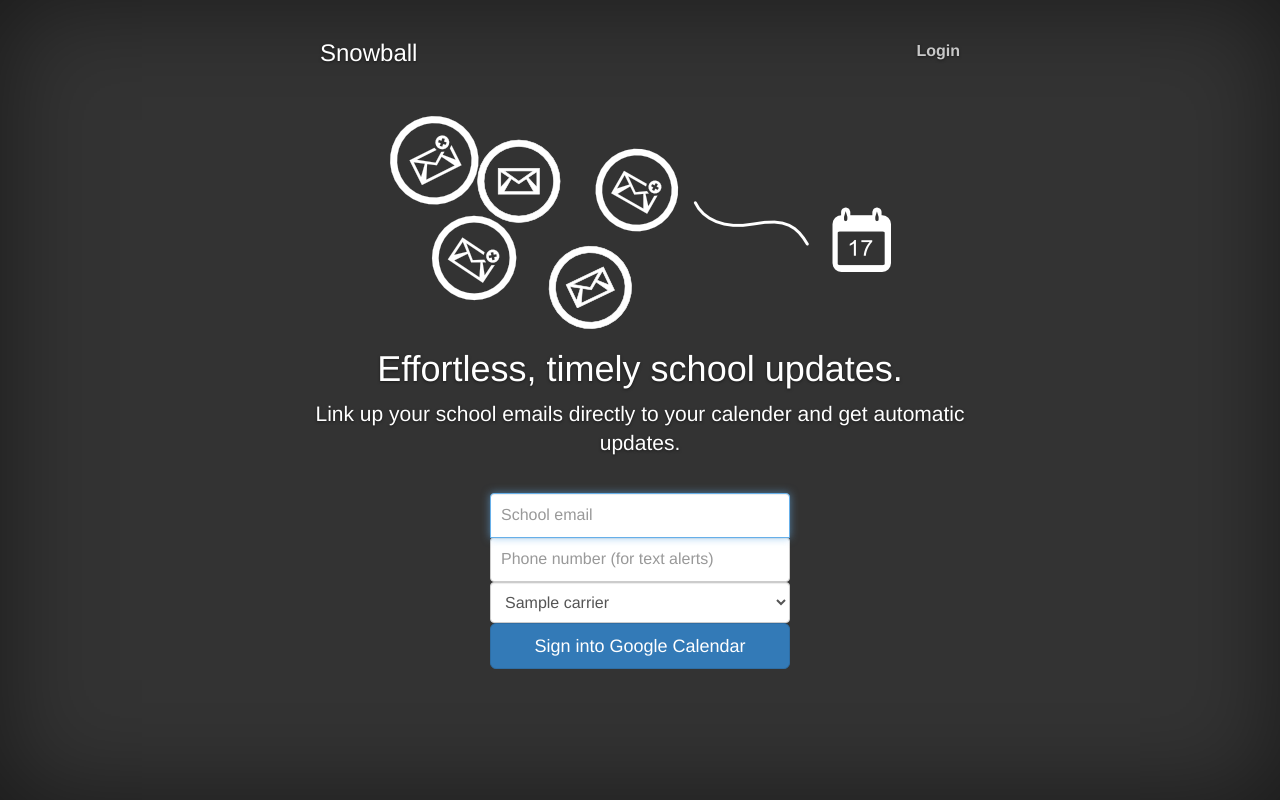
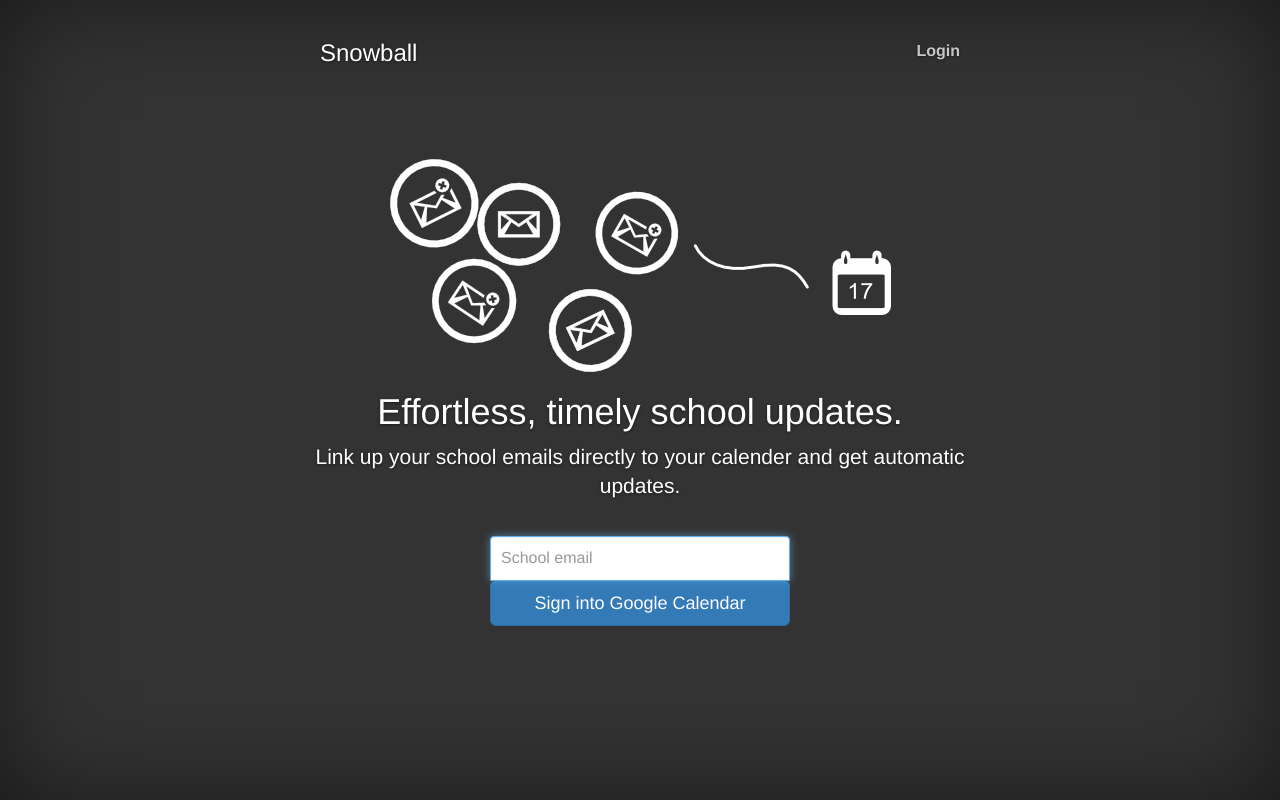
Before and after one commit to kylemsguy/snowball, a Django app: template webapp/winter/templates/winter/home.html in a window 1280 px wide. Run offline with Django 3.2, Linux system fonts and the light colour scheme; the template is opened without the code that fills it: most values are stand-ins (such as "Sample title", 1, 10 or a date in 2020); some libraries are stand-ins or nearby versions.

Commit message:
fixing homepage

```diff
--- a/webapp/winter/templates/winter/home.html
+++ b/webapp/winter/templates/winter/home.html
@@ -55,12 +55,12 @@
 	        <input type="email" id="school_email" class="form-control" placeholder="School email" name="school_email" required autofocus>
 	        <!--<label for="calendar_email" class="sr-only">Calendar email</label>
 	        <input type="calendar" id="calendar_email" class="form-control" placeholder="Calendar email" name="login_hint" required>-->
-                <input class="form-control" type="tel" placeholder="Phone number (for text alerts)" name="phone">
+                <!--<input class="form-control" type="tel" placeholder="Phone number (for text alerts)" name="phone">
                 <select class="form-control" name="carrier">
                 {% for carrier in carriers %}
                 <option value="{{ carrier }}">{{ carrier }}</option>
                 {% endfor %}
-                </select>
+                </select>-->
 
 	        <button class="btn btn-lg btn-primary btn-block" type="submit">Sign into Google Calendar</button>
 	      </form>
```
